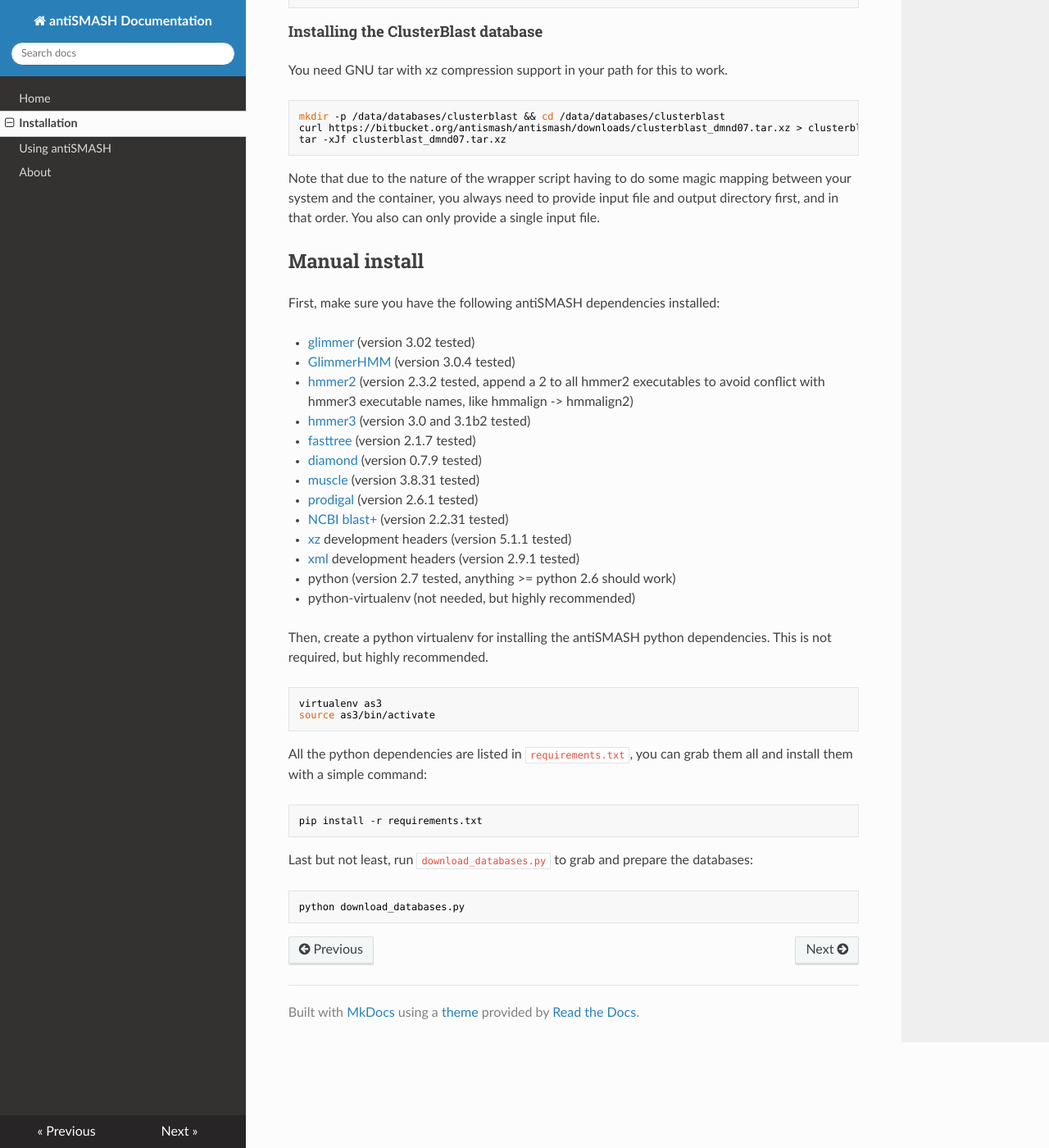
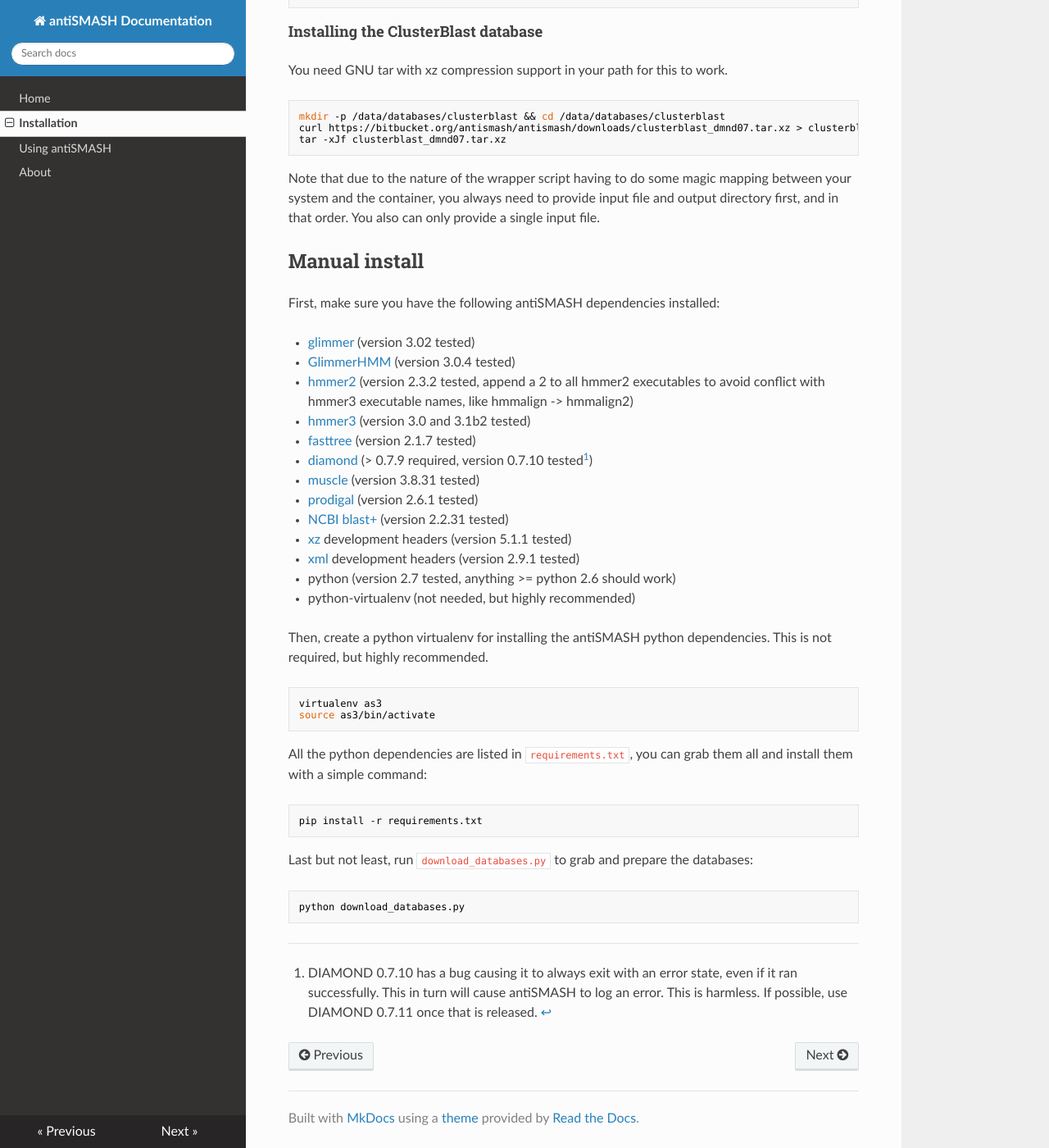
Before and after one commit to antismash/documentation, an MkDocs documentation site: the page built from docs/install.md, in a window 1280 px wide and 1400 px high, scrolled down 1381 px. Shown: the whole window at 82% size. Built offline with MkDocs 1.6.1, drawn with Linux system fonts in a browser that asks for light colours; nearby versions of some CDN libraries; old or Windows-style settings are respelled for this version of MkDocs.

Commit message:
install: Bump DIAMOND version to 0.7.10 or newer
Also add a note about the fake warning triggered by DIAMOND 0.7.10

Signed-off-by: Kai Blin <kblin@biosustain.dtu.dk>

````diff
--- a/docs/install.md
+++ b/docs/install.md
@@ -86,7 +86,7 @@ First, make sure you have the following antiSMASH dependencies installed:
 - [hmmer2](http://hmmer.janelia.org/download.html) (version 2.3.2 tested, append a 2 to all hmmer2 executables to avoid conflict with hmmer3 executable names, like hmmalign -> hmmalign2)
 - [hmmer3](http://hmmer.janelia.org/download.html) (version 3.0 and 3.1b2 tested)
 - [fasttree](http://www.microbesonline.org/fasttree/#Install) (version 2.1.7 tested)
-- [diamond](https://github.com/bbuchfink/diamond) (version 0.7.9 tested)
+- [diamond](https://github.com/bbuchfink/diamond) (> 0.7.9 required, version 0.7.10 tested[^1])
 - [muscle](http://www.drive5.com/muscle/downloads.htm) (version 3.8.31 tested)
 - [prodigal](http://prodigal.ornl.gov/) (version 2.6.1 tested)
 - [NCBI blast+](ftp://ftp.ncbi.nlm.nih.gov/blast/executables/blast+/LATEST/) (version 2.2.31 tested)
@@ -97,6 +97,10 @@ First, make sure you have the following antiSMASH dependencies installed:
 
 Then, create a python virtualenv for installing the antiSMASH python
 dependencies. This is not required, but highly recommended.
+
+[^1]: DIAMOND 0.7.10 has a bug causing it to always exit with an error state,
+even if it ran successfully. This in turn will cause antiSMASH to log an error.
+This is harmless. If possible, use DIAMOND 0.7.11 once that is released.
 
 ```bash
 virtualenv as3
````
